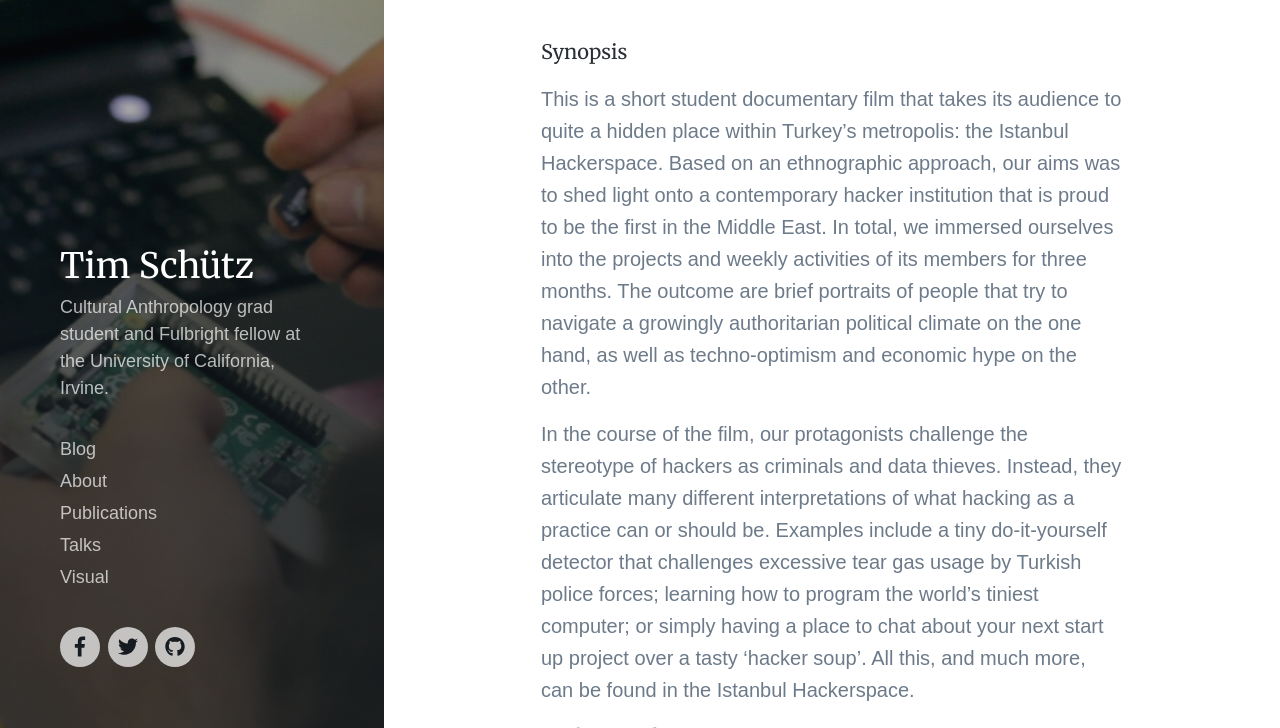
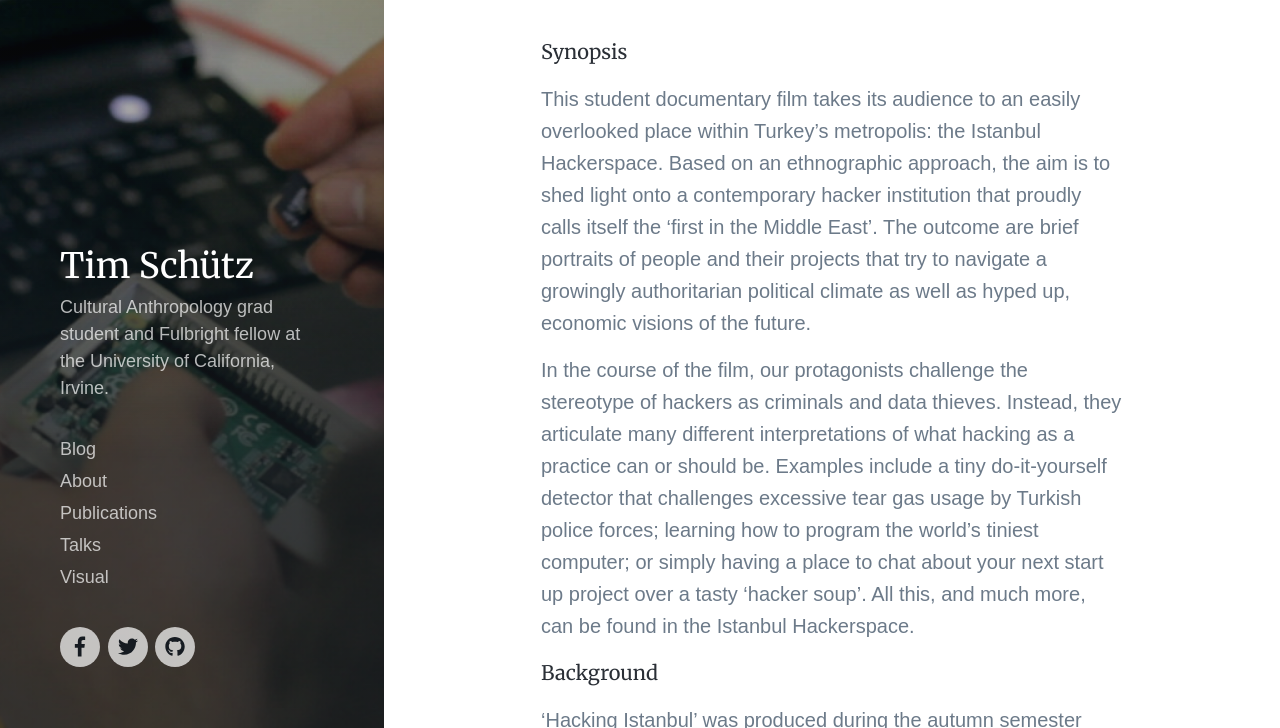
Before and after one commit to SimJoSt/timschuetz.github.io, a Jekyll site: the page built from _projects/2018-10-04-Hacking-Istanbul.md, in a window 1280 px wide and 900 px high, scrolled down 453 px, cut to the strip 172-900 px from the top of the window. Built offline with Jekyll 4.4.1, drawn with Linux system fonts in a browser that asks for light colours; nearby versions of some CDN libraries; some web fonts are replaced; some of the changed text lies outside the part shown.

Commit message:
Update 2018-10-04-Hacking-Istanbul.md

```diff
--- a/_projects/2018-10-04-Hacking-Istanbul.md
+++ b/_projects/2018-10-04-Hacking-Istanbul.md
@@ -8,9 +8,9 @@ featured_image: '/images/visual/hacking-istanbul-6.jpg'
 <iframe src="https://player.vimeo.com/video/117663606" width="640" height="360" frameborder="0" webkitallowfullscreen mozallowfullscreen allowfullscreen></iframe>
 
 ###### Synopsis
-This is a short student documentary film that takes its audience to quite a hidden place within Turkey’s metropolis: the Istanbul Hackerspace. Based on an ethnographic approach, our aims was to shed light onto a contemporary hacker institution that is proud to be the first in the Middle East. In total, we immersed ourselves into the projects and weekly activities of its members for three months. The outcome are brief portraits of people that try to navigate a growingly authoritarian political climate on the one hand, as well as techno-optimism and economic hype on the other.
+This student documentary film  takes its audience to an easily overlooked place within Turkey’s metropolis: the Istanbul Hackerspace. Based on an ethnographic approach, the aim is to shed light onto a contemporary hacker institution that proudly calls itself the 'first in the Middle East'. The outcome are brief portraits of people and their projects that try to navigate a growingly authoritarian political climate as well as hyped up, economic visions of the future.
 
 In the course of the film, our protagonists challenge the stereotype of hackers as criminals and data thieves. Instead, they articulate many different interpretations of what hacking as a practice can or should be. Examples include a tiny do-it-yourself detector that challenges excessive tear gas usage by Turkish police forces; learning how to program the world's tiniest computer; or simply having a place to chat about your next start up project over a tasty 'hacker soup'. All this, and much more, can be found in the Istanbul Hackerspace.
 
 ###### Background
-'Hacking Istanbul' was produced during the autumn semester 2014/15 at Bahçeşehir University, Istanbul. It was premiered on January 22nd 2015 in the Pera Museum in Istanbul.
+'Hacking Istanbul' was produced during the autumn semester 2014/15 at Bahçeşehir University and premiered on January 22nd, 2015 at the Pera Museum, Istanbul.
```
